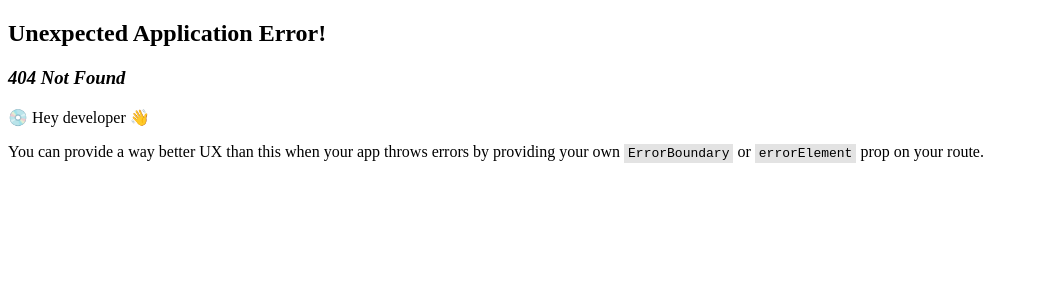
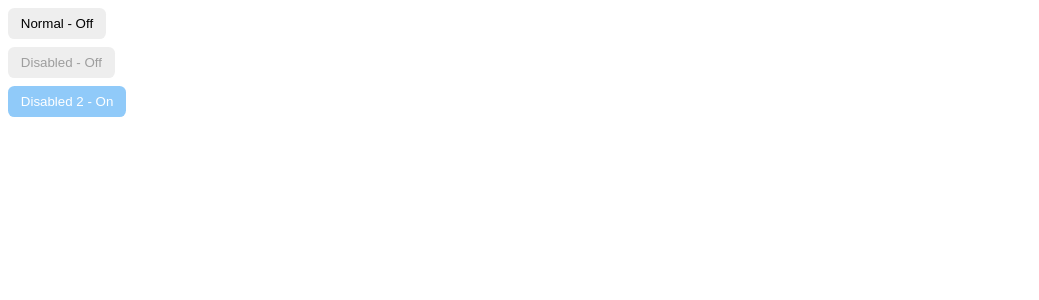
Before and after one commit to ChaiyoKung/react-aria-styled-components, a React (Vite) app: page /toggle-button in a window 1280 px wide. Before the commit this address had no page. Shown: the top 300 px of the page, without its empty margins (0-1039 px from the left). Built offline with nearby package versions, Linux system fonts and the light colour scheme.

Commit message:
Create ToggleButton

```diff
--- a/src/App.tsx
+++ b/src/App.tsx
@@ -8,6 +8,11 @@ export default function App() {
             Button
           </a>
         </li>
+        <li>
+          <a href="/toggle-button" target="_blank">
+            Toggle Button
+          </a>
+        </li>
       </ul>
     </>
   );
--- /dev/null
+++ b/src/ToggleButton/ToggleButton.tsx
@@ -0,0 +1,37 @@
+import { useRef } from 'react';
+import { AriaToggleButtonProps, useToggleButton } from 'react-aria';
+import { useToggleState } from 'react-stately';
+import { styled } from 'styled-components';
+
+type StyledButtonProps = { isPressed: boolean; isSelected: boolean };
+const StyledButton = styled.button<StyledButtonProps>`
+  cursor: pointer;
+  padding: 0.5rem 0.8rem;
+  font-family: Arial, Helvetica, sans-serif;
+  background-color: ${(props) =>
+    props.isPressed ? (props.isSelected ? '#1e88e5' : '#e0e0e0') : props.isSelected ? '#2196f3' : '#eeeeee'};
+  color: ${(props) => (props.isSelected ? 'white' : 'black')};
+  border: none;
+  outline: none;
+  border-radius: 0.4rem;
+
+  &:disabled {
+    color: ${(props) => (props.isSelected ? 'white' : '#9e9e9e')};
+    background-color: ${(props) => (props.isSelected ? '#90caf9' : '#eeeeee')};
+  }
+`;
+
+export type ToggleButtonProps = AriaToggleButtonProps<'button'>;
+
+export default function ToggleButton(props: ToggleButtonProps) {
+  const ref = useRef<HTMLButtonElement>(null);
+  const state = useToggleState(props);
+  const { buttonProps, isPressed } = useToggleButton(props, state, ref);
+  const { children } = props;
+
+  return (
+    <StyledButton {...buttonProps} isPressed={isPressed} isSelected={state.isSelected} ref={ref}>
+      {children}
+    </StyledButton>
+  );
+}
--- /dev/null
+++ b/src/ToggleButton/route.tsx
@@ -0,0 +1,30 @@
+import { useState } from 'react';
+import ToggleButton from './ToggleButton';
+import { styled } from 'styled-components';
+
+const Stack = styled.div`
+  display: flex;
+  flex-direction: column;
+  align-items: start;
+  gap: 0.5rem;
+`;
+
+export default function ToggleButtonRoute() {
+  const [isSelected, setIsSelected] = useState<boolean>(false);
+  const [isSelected2, setIsSelected2] = useState<boolean>(false);
+  const [isSelected3, setIsSelected3] = useState<boolean>(true);
+
+  return (
+    <Stack>
+      <ToggleButton isSelected={isSelected} onChange={setIsSelected}>
+        {isSelected ? 'Normal - On' : 'Normal - Off'}
+      </ToggleButton>
+      <ToggleButton isSelected={isSelected2} onChange={setIsSelected2} isDisabled>
+        {isSelected2 ? 'Disabled - On' : 'Disabled - Off'}
+      </ToggleButton>
+      <ToggleButton isSelected={isSelected3} onChange={setIsSelected3} isDisabled>
+        {isSelected3 ? 'Disabled 2 - On' : 'Disabled 2 - Off'}
+      </ToggleButton>
+    </Stack>
+  );
+}
--- a/src/main.tsx
+++ b/src/main.tsx
@@ -3,10 +3,12 @@ import ReactDOM from 'react-dom/client';
 import { RouterProvider, createBrowserRouter } from 'react-router-dom';
 import App from './App';
 import ButtonRoute from './Button/route';
+import ToggleButtonRoute from './ToggleButton/route';
 
 const router = createBrowserRouter([
   { path: '/', element: <App /> },
   { path: '/button', element: <ButtonRoute /> },
+  { path: '/toggle-button', element: <ToggleButtonRoute /> },
 ]);
 
 ReactDOM.createRoot(document.getElementById('root') as HTMLElement).render(
```
